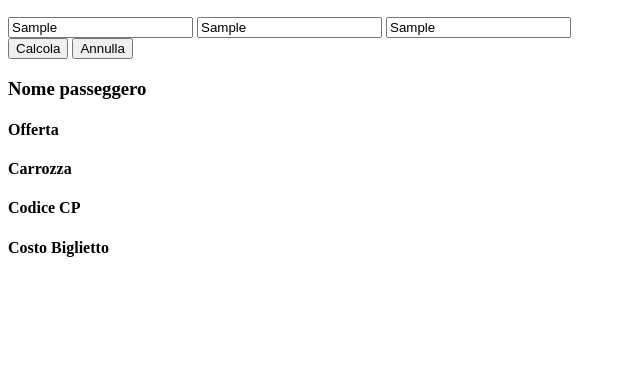
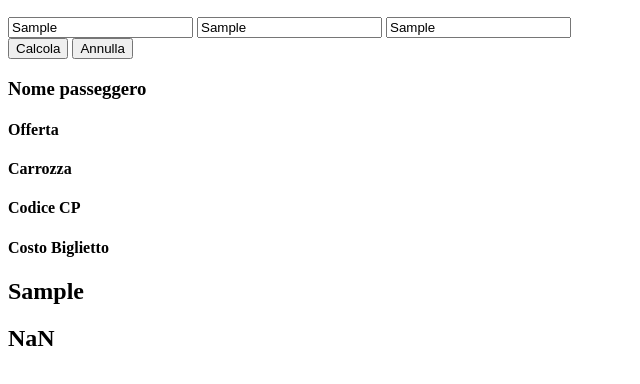
Before and after one commit to DennisEmp/js-biglietto-treno-form, a plain HTML site: page index.html in a window 1280 px wide. Both pictures are taken after typing "Sample", "Sample", "Sample" into the empty fields and a click on the button "Calcola". Shown: the part 110-494 px from the top of the page, without its empty margins (0-640 px from the left). Drawn offline with Linux system fonts and the light colour scheme.

Commit message:
credo manchi .value

```diff
--- a/index.html
+++ b/index.html
@@ -30,7 +30,8 @@
                 <h4>Costo Biglietto</h4>
             </div>
             <div class="row-result">
-
+                <h2 id="outputNome"></h2>
+                <h2 id="calcPrezzo"></h2>
             </div>
         </div>
     <script src="js/main.js"></script>
--- a/js/main.js
+++ b/js/main.js
@@ -1,5 +1,41 @@
-const nome = document.getElementById("output");
+const nome = document.getElementById("nome");
 const km = document.getElementById("chilometri");
-const button = document.querySelector ("button")
+const eta = document.getElementById("eta")
+const button = document.querySelector("button")
 
-console.log(nome,chilometri);
+console.log(nome, km);
+
+button.addEventListener("click", genera);
+
+function genera() {
+  document.getElementById("outputNome").innerHTML = nome.value;
+
+  // CALCOLO PREZZO BIGLIETTO
+
+  let totaleCorsa = chilometri * 0.21;
+
+  // variante minorenne con sconto 20%
+
+  if (eta < 18) {
+    totaleCorsa = totaleCorsa * 0.8;
+  }
+
+  // variante over 65 con sconto 40%
+
+  else if (eta > 65) {
+      totaleCorsa = totaleCorsa * 0.6;
+  }
+
+  // prezzo senza sconto
+
+  else {
+      totaleCorsa;
+  }
+
+  // max due decimali
+
+  let fixedPrice = totaleCorsa.toFixed(2)
+
+  document.getElementById("calcPrezzo").innerHTML = totaleCorsa;
+
+}
```
